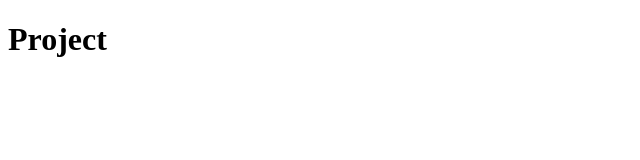
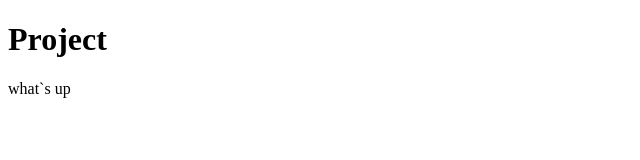
Before and after one commit to Justfun1517/project, a plain HTML site: page index.html in a window 1280 px wide. Shown: the full height of the page, 0-640 px from the left. Drawn offline with Linux system fonts and the light colour scheme.

Commit message:
text was added

```diff
--- a/index.html
+++ b/index.html
@@ -8,5 +8,6 @@
 </head>
 <body>
     <h1>Project</h1>
+    what`s up
 </body>
 </html>
```
